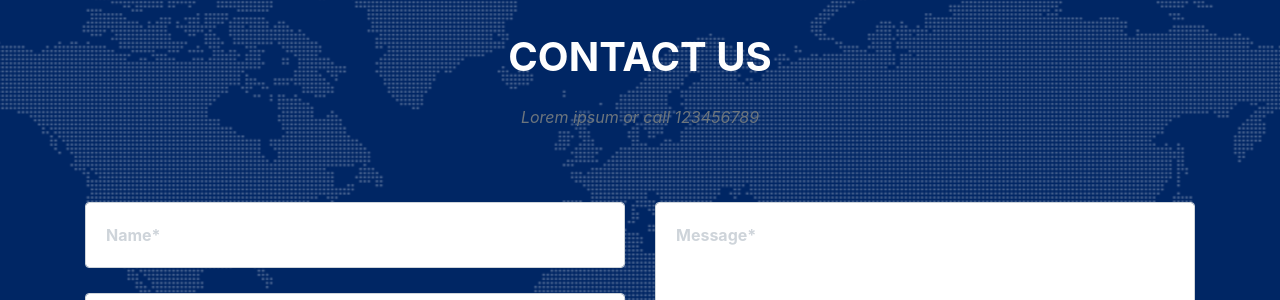
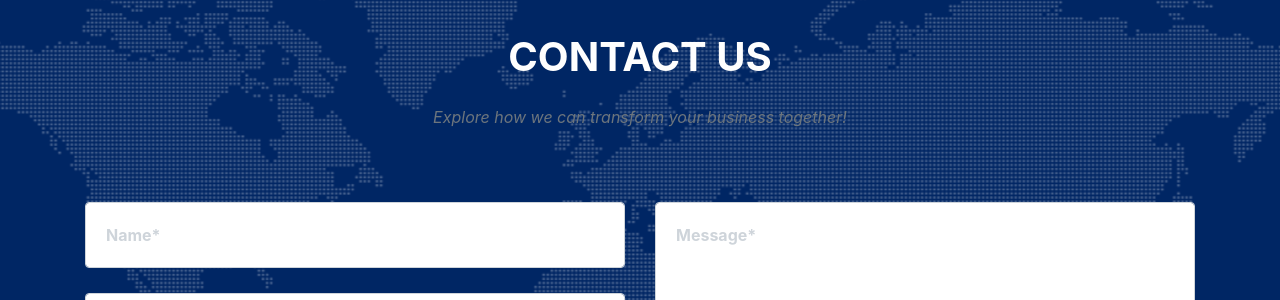
Before and after one commit to kosaltec/kosaltec.github.io, a Jekyll site: the page built from index.md, in a window 1280 px wide and 900 px high, scrolled down 3954 px. Shown: the part 166-466 px from the top of the window. Built offline with Jekyll 4.4.1, drawn with Linux system fonts in a browser that asks for light colours; some web fonts are replaced.

Commit message:
Update sitetext.yml

```diff
--- a/_data/sitetext.yml
+++ b/_data/sitetext.yml
@@ -154,7 +154,7 @@ en: &DEFAULT_EN
 
   contact:
     title: "Contact Us"
-    text: "Lorem ipsum or call 123456789"
+    text: "Explore how we can transform your business together!"
     section: contact
     name: "Name*"
     name-validation: "Please enter your name."
@@ -338,7 +338,7 @@ es: &DEFAULT_ES
 
   contact:
     title: "Contáctenos"
-    text: "Lorem ipsum or call 123456789"
+    text: "Descubre cómo podemos transformar tu negocio juntos!"
     section: contacto
     name: "Nombre*"
     name-validation: "Por favor ingrese su nombre."
```
